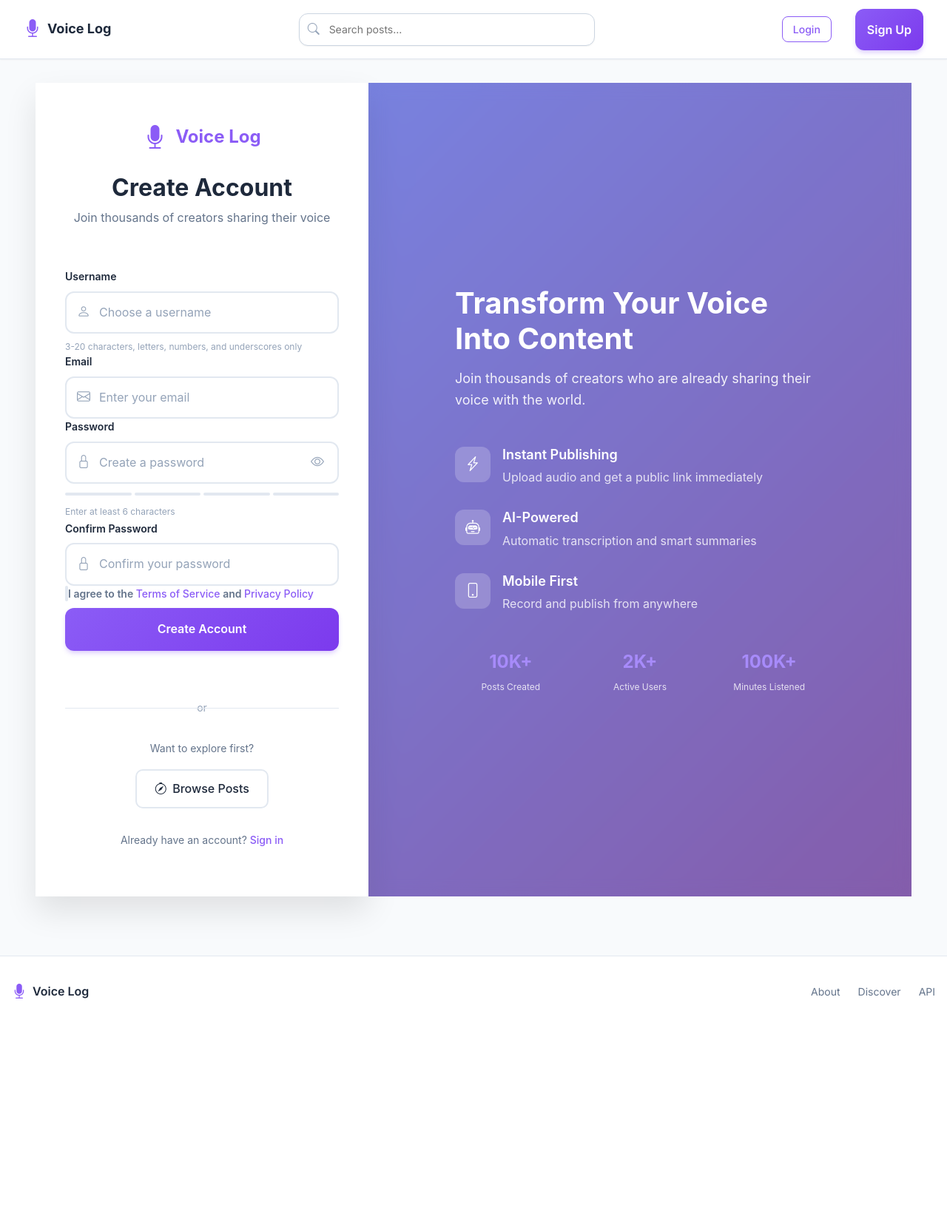
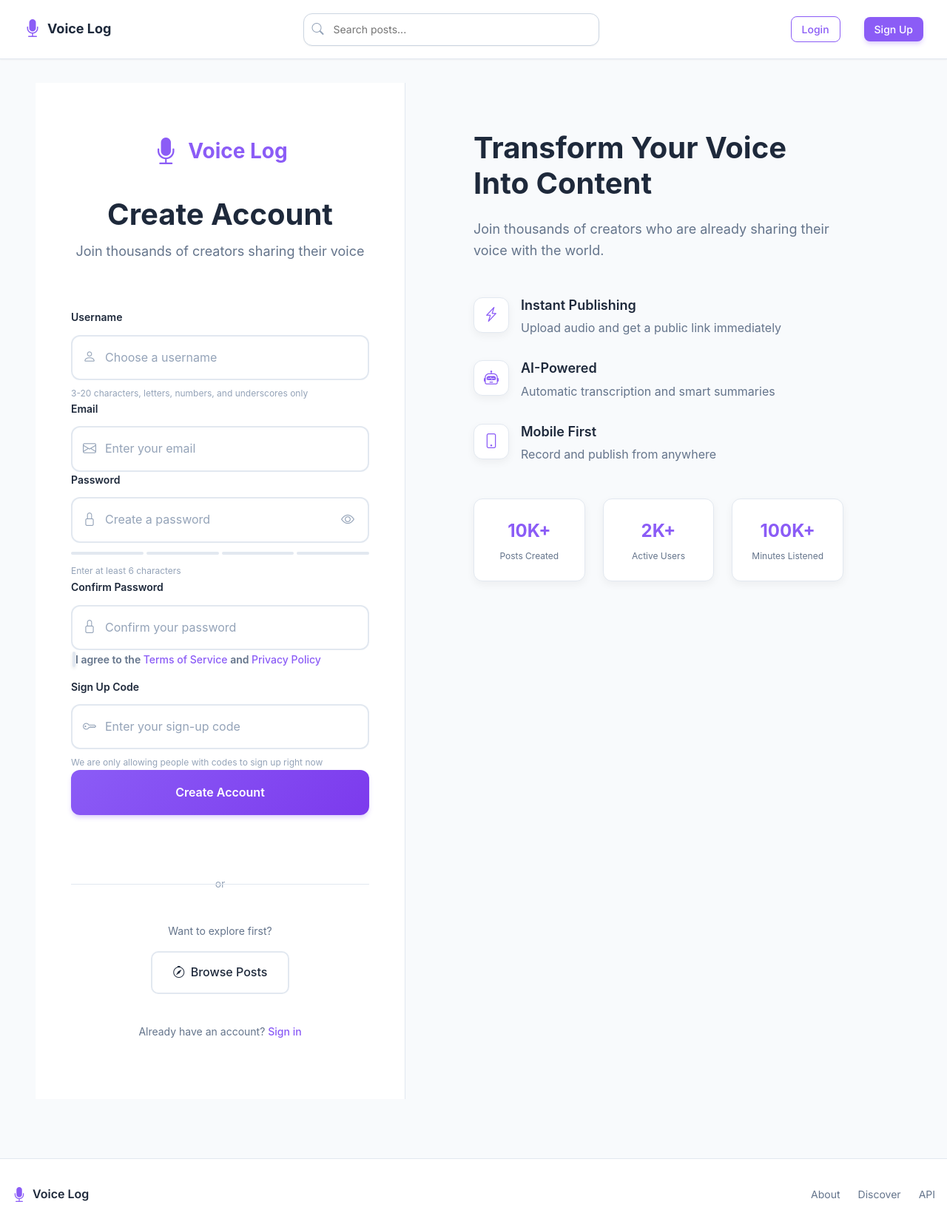
Before and after one commit to jpatrickfarrell/voice_log, a Flask app: page /auth/register in a window 1280 px wide. Shown: the whole page at 74% size. Before the commit the page ends 1350 px from the top, so only its background shows below. Run offline with Flask 3, Linux system fonts and the light colour scheme.

Commit message:
Add sign up code

```diff
--- a/app/__init__.py
+++ b/app/__init__.py
@@ -17,6 +17,7 @@ def create_app(config_object=None):
 
     # Configuration
     app.config['SECRET_KEY'] = os.environ.get('SECRET_KEY', 'dev-secret-key-change-in-production')
+    app.config['SIGNUP_CODE'] = os.environ.get('SIGNUP_CODE', 'VOICE2024')
 
     # Check if UPLOAD_FOLDER environment variable is set
     env_upload_folder = os.environ.get('UPLOAD_FOLDER')
--- a/app/blueprints/auth.py
+++ b/app/blueprints/auth.py
@@ -50,11 +50,13 @@ def register():
             email = data.get('email')
             password = data.get('password')
             confirm_password = data.get('confirm_password')
+            signup_code = data.get('signup_code')
         else:
             username = request.form.get('username')
             email = request.form.get('email')
             password = request.form.get('password')
             confirm_password = request.form.get('confirm_password')
+            signup_code = request.form.get('signup_code')
 
         errors = []
 
@@ -70,6 +72,11 @@ def register():
 
         if password != confirm_password:
             errors.append('Passwords do not match')
+
+        # Validate sign-up code
+        required_signup_code = current_app.config.get('SIGNUP_CODE', 'VOICE2024')
+        if not signup_code or signup_code != required_signup_code:
+            errors.append('Invalid sign-up code')
 
         # Check if user already exists
         current_app.logger.info(f"Checking if username exists: {username}")
--- a/templates/auth/register.html
+++ b/templates/auth/register.html
@@ -112,6 +112,19 @@
                 </label>
             </div>
 
+            <div class="form-group">
+                <label for="signup_code">Sign Up Code</label>
+                <div class="input-wrapper">
+                    <i class="bi bi-key input-icon"></i>
+                    <input type="text"
+                           id="signup_code"
+                           name="signup_code"
+                           placeholder="Enter your sign-up code"
+                           required>
+                </div>
+                <small class="form-help">We are only allowing people with codes to sign up right now</small>
+            </div>
+
             <button type="submit" class="btn-primary" id="registerBtn">
                 <span class="btn-text">Create Account</span>
                 <span class="btn-loading">
@@ -210,32 +223,33 @@
     --text-muted: #94A3B8;
     --border-light: #E2E8F0;
     --bg-main: #FFFFFF;
+    --bg-secondary: #F8FAFC;
 }
 
 /* Auth Container */
 .auth-container {
     min-height: 100vh;
     display: flex;
-    background: linear-gradient(135deg, #667eea 0%, #764ba2 100%);
+    background: white;
     font-family: -apple-system, BlinkMacSystemFont, 'Segoe UI', Roboto, sans-serif;
 }
 
 /* Auth Card */
 .auth-card {
     flex: 1;
-    max-width: 450px;
+    max-width: 500px;
     background: white;
-    padding: 3rem 2.5rem;
+    padding: 4rem 3rem;
     display: flex;
     flex-direction: column;
     justify-content: center;
-    box-shadow: 0 20px 40px rgba(0, 0, 0, 0.1);
+    border-right: 1px solid var(--border-light);
 }
 
 /* Header */
 .auth-header {
     text-align: center;
-    margin-bottom: 2.5rem;
+    margin-bottom: 3rem;
 }
 
 .logo {
@@ -243,42 +257,47 @@
     align-items: center;
     justify-content: center;
     gap: 0.75rem;
-    margin-bottom: 1.5rem;
-    font-size: 1.5rem;
+    margin-bottom: 2rem;
+    font-size: 1.75rem;
     font-weight: 700;
     color: var(--primary-main);
 }
 
 .logo i {
-    font-size: 2rem;
+    font-size: 2.25rem;
 }
 
 .auth-header h1 {
-    font-size: 2rem;
+    font-size: 2.5rem;
     font-weight: 700;
     color: var(--text-primary);
-    margin-bottom: 0.5rem;
+    margin-bottom: 0.75rem;
 }
 
 .auth-header p {
     color: var(--text-secondary);
-    font-size: 1rem;
+    font-size: 1.125rem;
+    line-height: 1.6;
 }
 
 /* Form */
 .auth-form {
-    margin-bottom: 2rem;
+    margin-bottom: 2.5rem;
+    overflow: visible;
+    position: relative;
 }
 
 .form-group {
-    margin-bottom: 1.5rem;
+    margin-bottom: 1.75rem;
+    overflow: visible;
+    position: relative;
 }
 
 .form-group label {
     display: block;
     font-weight: 600;
     color: var(--text-primary);
-    margin-bottom: 0.5rem;
+    margin-bottom: 0.75rem;
     font-size: 0.875rem;
 }
 
@@ -297,7 +316,7 @@
 
 .input-wrapper input {
     width: 100%;
-    padding: 0.875rem 1rem 0.875rem 2.75rem;
+    padding: 1rem 1rem 1rem 2.75rem;
     border: 2px solid var(--border-light);
     border-radius: 12px;
     font-size: 1rem;
@@ -374,6 +393,11 @@
     align-items: flex-start;
     gap: 0.75rem;
     cursor: pointer;
+    margin-bottom: 1rem;
+    position: relative;
+    z-index: 1;
+    min-height: 24px;
+    padding: 2px;
 }
 
 .checkbox-wrapper input[type="checkbox"] {
@@ -381,18 +405,26 @@
 }
 
 .checkmark {
-    width: 20px;
-    height: 20px;
+    width: 24px;
+    height: 24px;
     border: 2px solid var(--border-light);
     border-radius: 6px;
     position: relative;
     flex-shrink: 0;
     transition: all 0.3s ease;
+    background: white;
+    box-shadow: 0 2px 4px rgba(0, 0, 0, 0.1);
+}
+
+.checkbox-wrapper:hover .checkmark {
+    border-color: var(--primary-main);
+    box-shadow: 0 4px 8px rgba(139, 92, 246, 0.2);
 }
 
 .checkbox-wrapper input:checked + .checkmark {
     background: var(--primary-main);
     border-color: var(--primary-main);
+    box-shadow: 0 4px 8px rgba(139, 92, 246, 0.3);
 }
 
 .checkbox-wrapper input:checked + .checkmark::after {
@@ -402,8 +434,9 @@
     left: 50%;
     transform: translate(-50%, -50%);
     color: white;
-    font-size: 0.875rem;
+    font-size: 1rem;
     font-weight: bold;
+    line-height: 1;
 }
 
 .checkbox-text {
@@ -423,29 +456,29 @@
 }
 
 /* Button */
-.btn-primary {
-    width: 100%;
-    background: linear-gradient(135deg, var(--primary-main) 0%, var(--primary-dark) 100%);
-    color: white;
-    border: none;
-    padding: 1rem;
-    border-radius: 12px;
-    font-size: 1rem;
-    font-weight: 600;
-    cursor: pointer;
-    transition: all 0.3s ease;
-    position: relative;
-    overflow: hidden;
-    font-family: inherit;
+.auth-form .btn-primary {
+    width: 100% !important;
+    background: linear-gradient(135deg, var(--primary-main) 0%, var(--primary-dark) 100%) !important;
+    color: white !important;
+    border: none !important;
+    padding: 1.125rem !important;
+    border-radius: 12px !important;
+    font-size: 1rem !important;
+    font-weight: 600 !important;
+    cursor: pointer !important;
+    transition: all 0.3s ease !important;
+    position: relative !important;
+    overflow: hidden !important;
+    font-family: inherit !important;
 }
 
-.btn-primary:hover {
-    transform: translateY(-2px);
-    box-shadow: 0 10px 25px rgba(139, 92, 246, 0.3);
+.auth-form .btn-primary:hover {
+    transform: translateY(-2px) !important;
+    box-shadow: 0 10px 25px rgba(139, 92, 246, 0.3) !important;
 }
 
-.btn-primary:active {
-    transform: translateY(0);
+.auth-form .btn-primary:active {
+    transform: translateY(0) !important;
 }
 
 .btn-loading {
@@ -455,12 +488,12 @@
     gap: 0.5rem;
 }
 
-.btn-primary.loading .btn-text {
-    display: none;
+.auth-form .btn-primary.loading .btn-text {
+    display: none !important;
 }
 
-.btn-primary.loading .btn-loading {
-    display: flex;
+.auth-form .btn-primary.loading .btn-loading {
+    display: flex !important;
 }
 
 .spinner {
@@ -480,7 +513,7 @@
 /* Divider */
 .divider {
     text-align: center;
-    margin: 2rem 0;
+    margin: 2.5rem 0;
     position: relative;
 }
 
@@ -504,7 +537,7 @@
 /* Quick Start */
 .quick-start {
     text-align: center;
-    margin-bottom: 2rem;
+    margin-bottom: 2.5rem;
 }
 
 .quick-start p {
@@ -517,7 +550,7 @@
     display: inline-flex;
     align-items: center;
     gap: 0.5rem;
-    padding: 0.75rem 1.5rem;
+    padding: 0.875rem 1.75rem;
     border: 2px solid var(--border-light);
     border-radius: 10px;
     color: var(--text-primary);
@@ -557,13 +590,12 @@
 /* Right Panel */
 .auth-panel {
     flex: 1;
-    background: rgba(255, 255, 255, 0.1);
-    backdrop-filter: blur(10px);
+    background: var(--bg-secondary);
     display: flex;
-    align-items: center;
+    align-items: flex-start;
     justify-content: center;
-    padding: 3rem;
-    color: white;
+    padding: 4rem 3rem;
+    color: var(--text-primary);
 }
 
 .panel-content {
@@ -573,13 +605,14 @@
 .panel-content h2 {
     font-size: 2.5rem;
     font-weight: 700;
-    margin-bottom: 1rem;
+    margin-bottom: 1.5rem;
     line-height: 1.2;
+    color: var(--text-primary);
 }
 
 .panel-content > p {
     font-size: 1.125rem;
-    opacity: 0.9;
+    color: var(--text-secondary);
     margin-bottom: 3rem;
     line-height: 1.6;
 }
@@ -599,26 +632,30 @@
 .feature-icon {
     width: 48px;
     height: 48px;
-    background: rgba(255, 255, 255, 0.2);
+    background: white;
+    border: 1px solid var(--border-light);
     border-radius: 12px;
     display: flex;
     align-items: center;
     justify-content: center;
     flex-shrink: 0;
+    box-shadow: 0 4px 12px rgba(0, 0, 0, 0.05);
 }
 
 .feature-icon i {
     font-size: 1.25rem;
+    color: var(--primary-main);
 }
 
 .feature-text h3 {
     font-size: 1.125rem;
     font-weight: 600;
     margin-bottom: 0.5rem;
+    color: var(--text-primary);
 }
 
 .feature-text p {
-    opacity: 0.8;
+    color: var(--text-secondary);
     line-height: 1.5;
     margin: 0;
 }
@@ -632,18 +669,23 @@
 
 .stat {
     text-align: center;
+    background: white;
+    padding: 1.5rem 1rem;
+    border-radius: 12px;
+    border: 1px solid var(--border-light);
+    box-shadow: 0 4px 12px rgba(0, 0, 0, 0.05);
 }
 
 .stat-number {
     font-size: 1.5rem;
     font-weight: 700;
-    color: var(--primary-light);
+    color: var(--primary-main);
     margin-bottom: 0.25rem;
 }
 
 .stat-label {
     font-size: 0.75rem;
-    opacity: 0.8;
+    color: var(--text-secondary);
 }
 
 /* Responsive */
@@ -656,17 +698,19 @@
         max-width: 100%;
         margin: 2rem;
         border-radius: 20px;
+        border-right: none;
+        box-shadow: 0 10px 30px rgba(0, 0, 0, 0.1);
     }
 }
 
 @media (max-width: 768px) {
     .auth-card {
         margin: 1rem;
-        padding: 2rem 1.5rem;
+        padding: 2.5rem 1.5rem;
     }
 
     .auth-header h1 {
-        font-size: 1.75rem;
+        font-size: 2rem;
     }
 
     .panel-content h2 {
@@ -814,6 +858,12 @@ function initializeFormValidation() {
             isValid = false;
         }
 
+        // Check sign-up code (basic validation - just ensure it's not empty)
+        const signupCode = document.getElementById('signup_code').value;
+        if (!signupCode.trim()) {
+            isValid = false;
+        }
+
         submitBtn.disabled = !isValid;
     }
 
```
Also changed, not shown: app/models/user.py (+33 -33 lines), templates/auth/login.html (+45 -42 lines).
